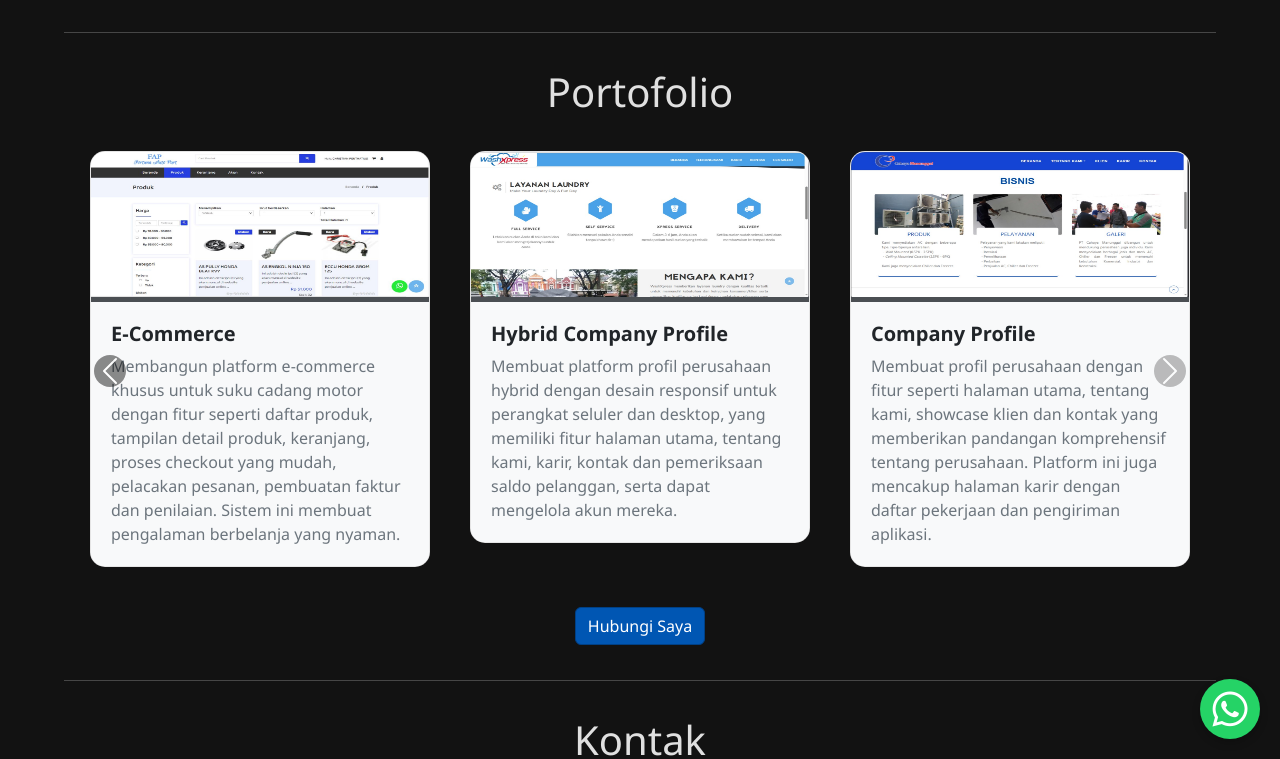
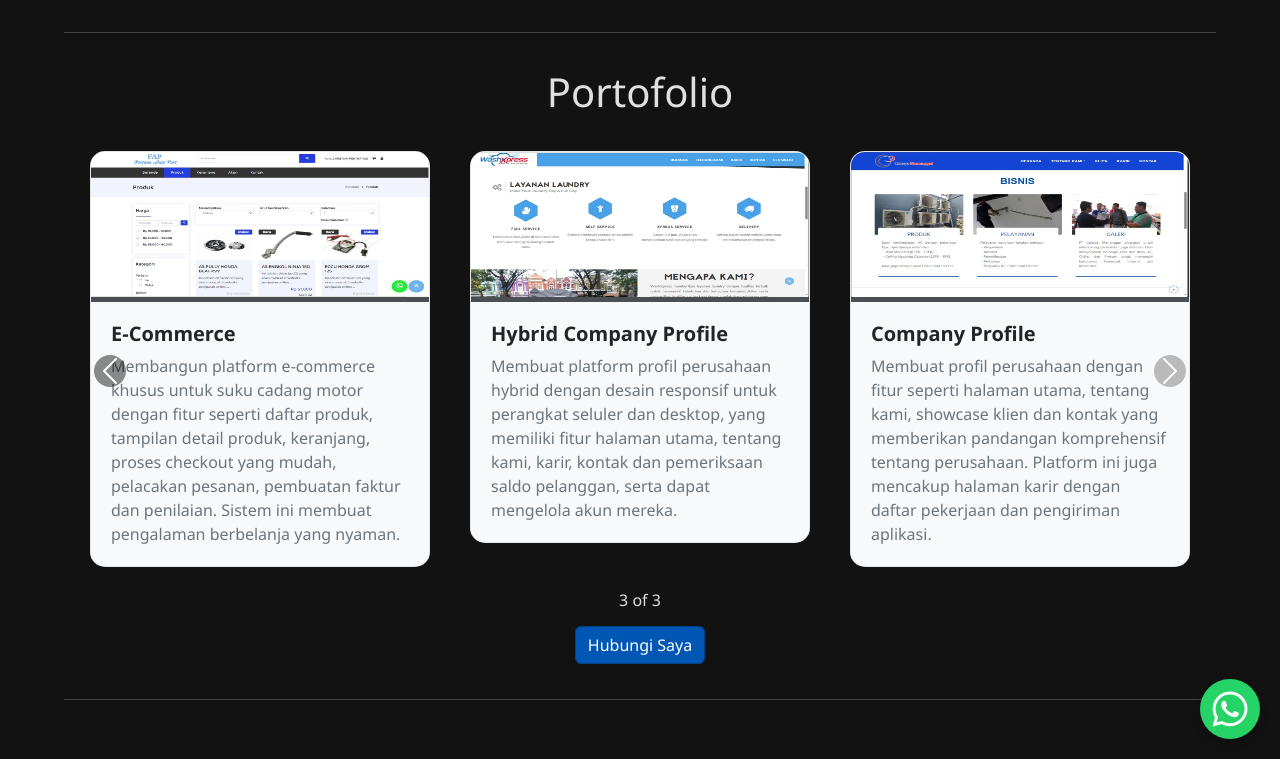
Before and after one commit to chrispentha/my-portfolio, a plain HTML site: page index-indo.html in a window 1280 px wide. Both pictures are taken after a click on the button "Sebelumnya". Shown: the part 1673-2432 px from the top of the page. Drawn offline with Linux system fonts and the light colour scheme.

Commit message:
Create Portfolio Pages 1. Create Portfolio Pages for better information

```diff
--- a/index-indo.html
+++ b/index-indo.html
@@ -570,6 +570,10 @@
                         </div>
                     </div>
 
+                    <div>
+                        <h6 class="pages text-center" data-aos="fade-in" data-aos-delay="300"></h6>
+                    </div>
+
                     <div class="text-center mt-3">
                         <a href="#contact" class="btn btn-primary" data-aos="fade-up" data-aos-delay="300">
                             Hubungi Saya
--- a/js/site.js
+++ b/js/site.js
@@ -13,6 +13,10 @@ const menu = $('.navbar-collapse');
 // Toggle Dark Mode
 const darkModeToggle = $('#darkModeToggle');
 const body = $('body');
+
+// Carousel
+const totalPages = 3;
+let currentPage = 1;
 
 // Send Email
 const sendButton = $('#send-button');
@@ -108,6 +112,23 @@ $(document).ready(function () {
 
     myCarousel.on('slide.bs.carousel', function () {
         AOS.refreshHard(); // Pause AOS animations while carousel slides
+    });
+
+    // Initialize the pages display text
+    updatePageText(storedLang);
+
+    // Apply debounce to event listeners: carousel-prev, carousel-next
+    // $('#carousel-prev').on('click', debounce(() => {}, 1000)); // Debounce delay to prevent double-clicks
+    // $('#carousel-next').on('click', debounce(() => {}, 1000)); // Debounce delay to prevent double-clicks
+
+    // Event listener for 'slid.bs.carousel' to update page after slide transition
+    $('#portfolioCarousel').on('slid.bs.carousel', function () {
+        // Update current page based on active item index
+        const activeIndex = $('#portfolioCarousel .carousel-item.active').index();
+        currentPage = (activeIndex % totalPages) + 1; // Adjust to 1-based page numbering
+
+        // Update page text after slide completes
+        updatePageText(storedLang);
     });
 
     // Define the options for the Intersection Observer
@@ -290,6 +311,15 @@ function redirectBasedOnLanguage(lang) {
     window.location.href = lang === 'id' ? 'index-indo.html' : '/';
 }
 
+function updatePageText(lang) {
+    if (lang === 'en') {
+        $('.pages').text(`${currentPage} of ${totalPages}`);
+    }
+    else {
+        $('.pages').text(`${currentPage} dari ${totalPages}`);
+    }
+}
+
 function validateToken(token, lang) {
     // Send the reCAPTCHA token to the backend for validation
     return $.ajax({
```
Also changed, not shown: index.html (+4 -0 lines).
